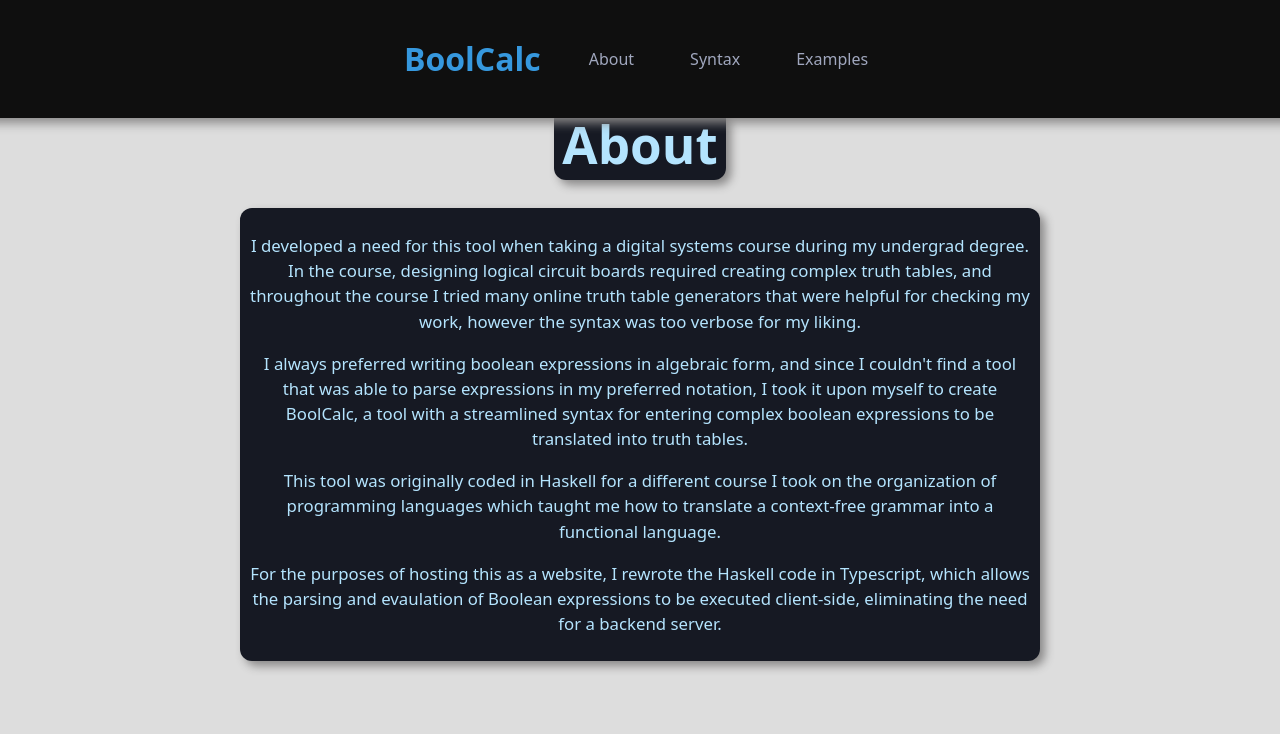
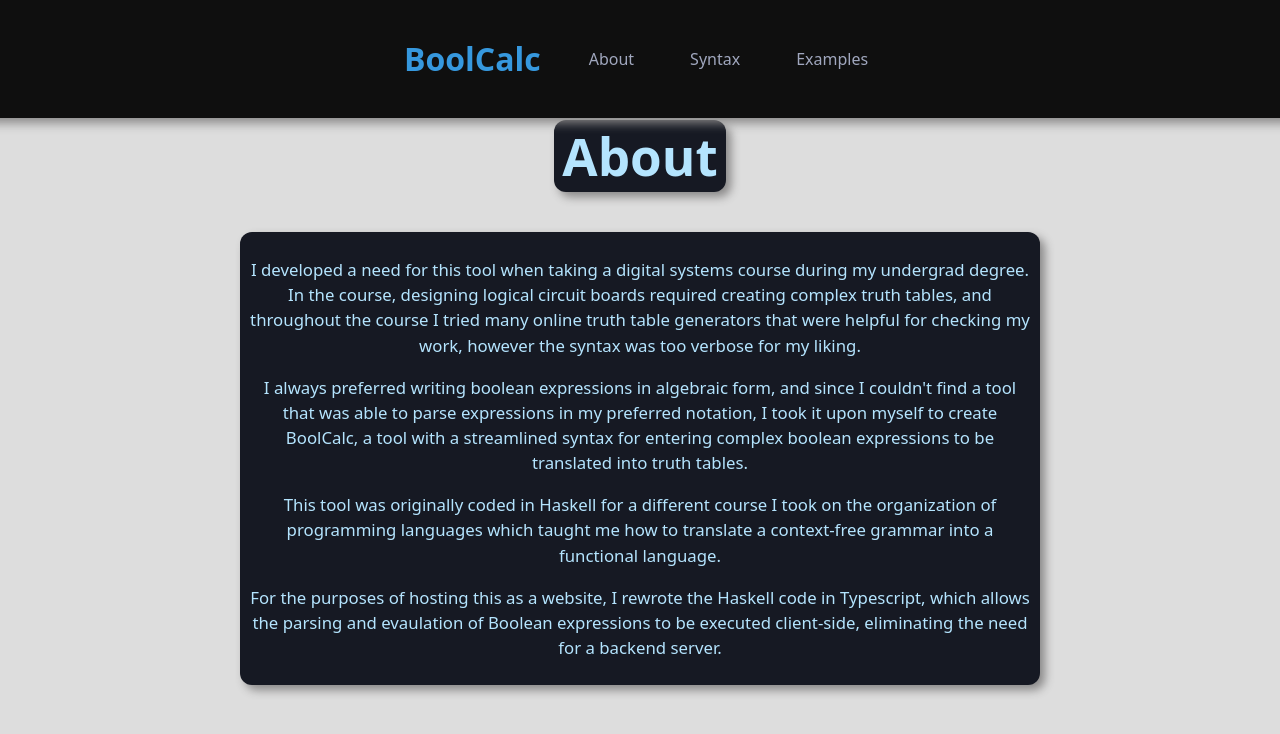
Before and after one commit to linus-319/boolcalc, a React (Vite) app: page /about in a window 1280 px wide. Shown: the top 734 px of the page. Built offline with nearby package versions, Linux system fonts and the light colour scheme.

Commit message:
styling of page headers

```diff
--- a/src/index.css
+++ b/src/index.css
@@ -41,6 +41,7 @@
   width: 80%;
   max-width: 800px;
   padding-top: 100px;
+  text-align: center;
 }
 
 code {
@@ -73,7 +74,7 @@
 }
 
 .page-header {
-    margin: 8px auto 8px auto;
+    margin: 20px auto 20px auto;
     padding: 8px 8px;
     border-radius: 12px;
     width: fit-content;
```
